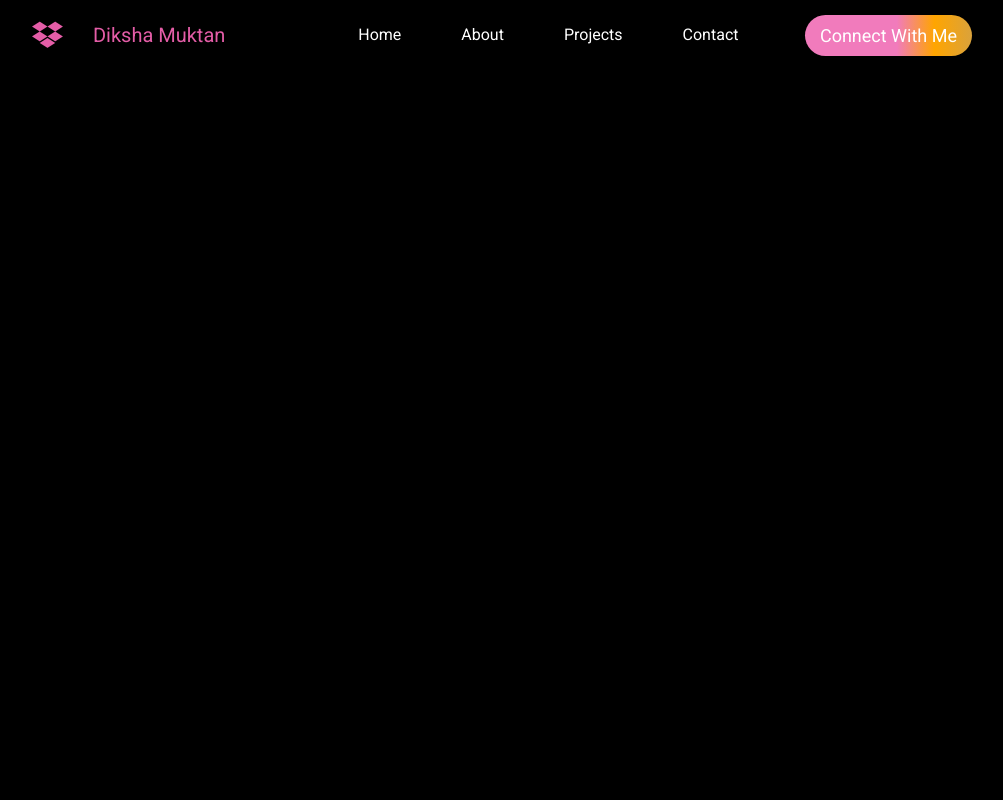
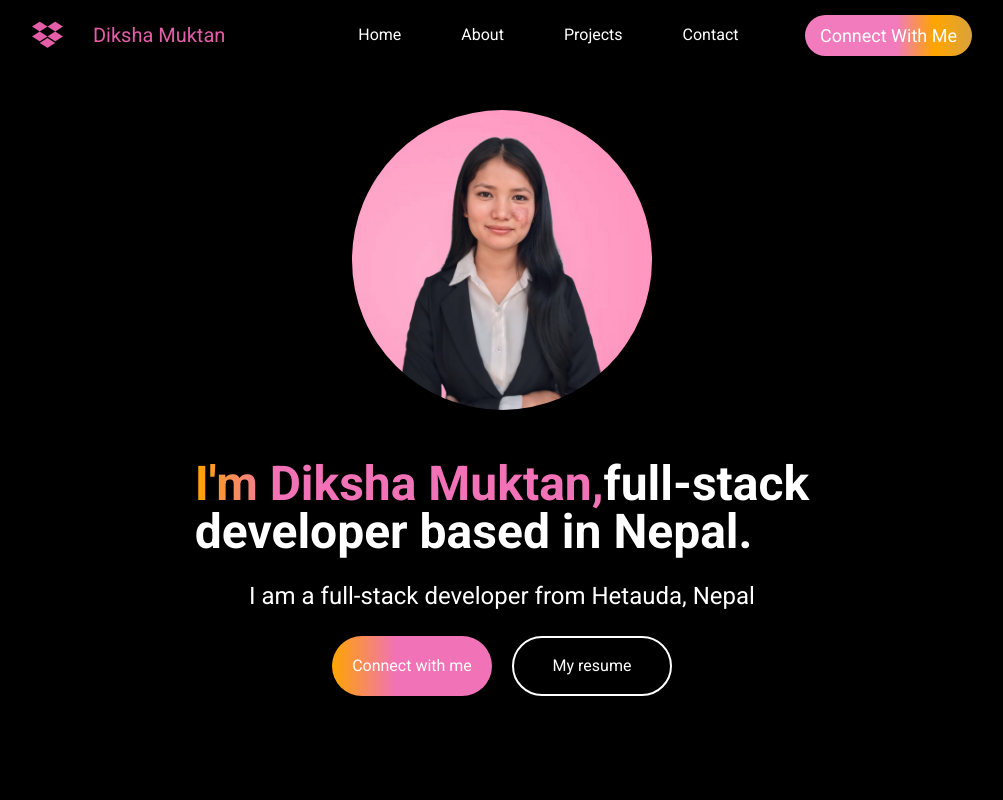
Before and after one commit to dikshamuktan/new-portfolio, a React (Vite) app in the folder frontend/: page / in a window 1280 px wide. Shown: the top 800 px of the page, without its empty margins (138-1141 px from the left). Built offline with nearby package versions, Linux system fonts and the light colour scheme.

Commit message:
change navbar to Navbar

```diff
--- a/frontend/src/App.jsx
+++ b/frontend/src/App.jsx
@@ -9,13 +9,12 @@ import { BrowserRouter, Routes, Route } from "react-router-dom";
 import "./App.css";
 
 function App() {
-  const [count, setCount] = useState(0);
-
   return (
     <div>
       <BrowserRouter>
         <Navbar />
         <Routes>
+          <Route path="/" element={<HomePage />} />
           <Route path="/home" element={<HomePage />} />
           <Route path="/about" element={<AboutPage />} />
           <Route path="projects" element={<Services />} />
--- a/frontend/src/components/Navbar.jsx
+++ b/frontend/src/components/Navbar.jsx
@@ -1,9 +1,8 @@
 import React from "react";
 import { Link } from "react-router-dom";
-import "./navbar.css";
-import { useRef, useState } from "react";
+import "./Navbar.css";
+import { useRef } from "react";
 function Navbar() {
-  const [menu, setMenu] = useState("home");
   const menuRef = useRef();
 
   const openMenu = () => {
```
